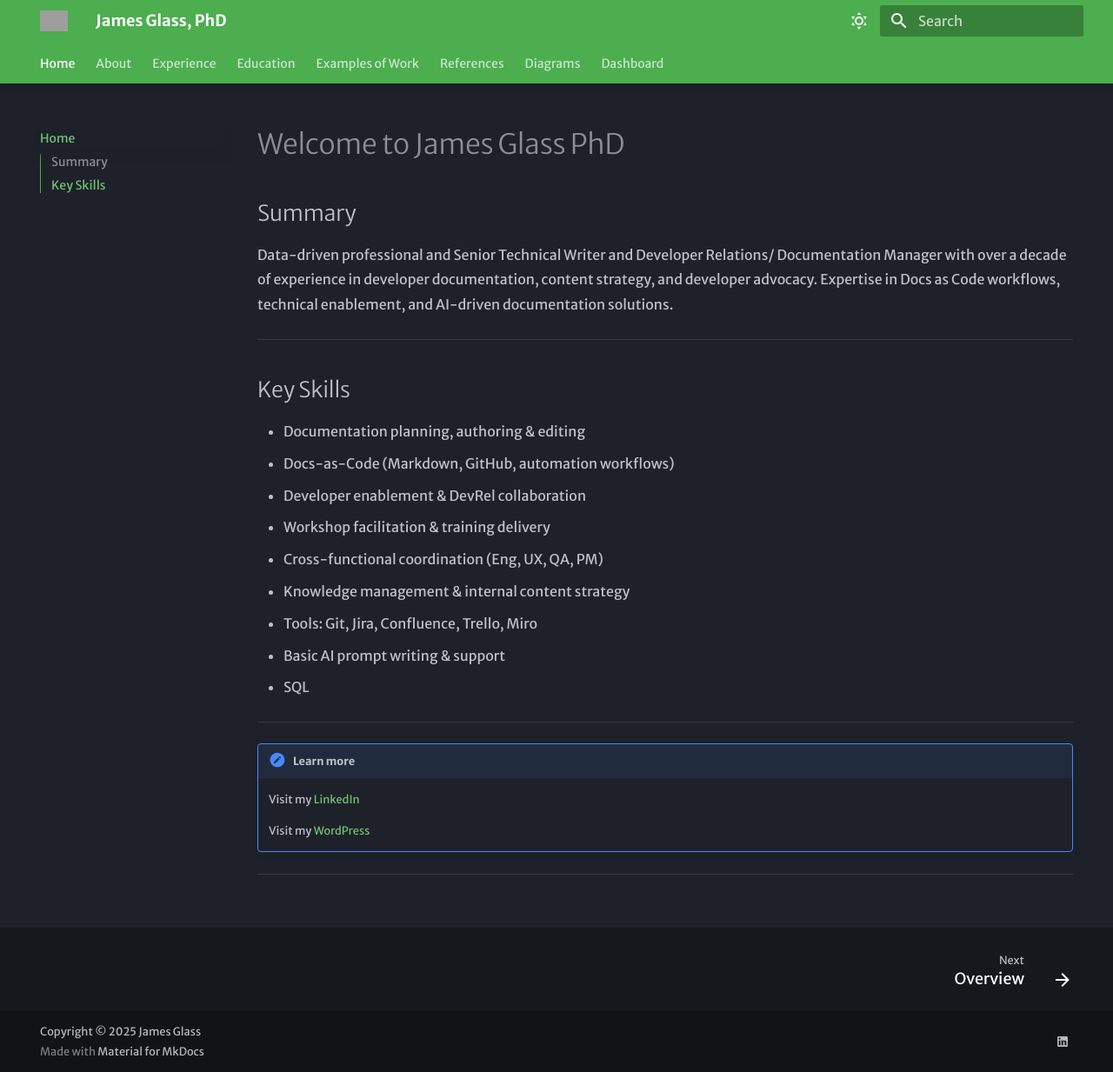
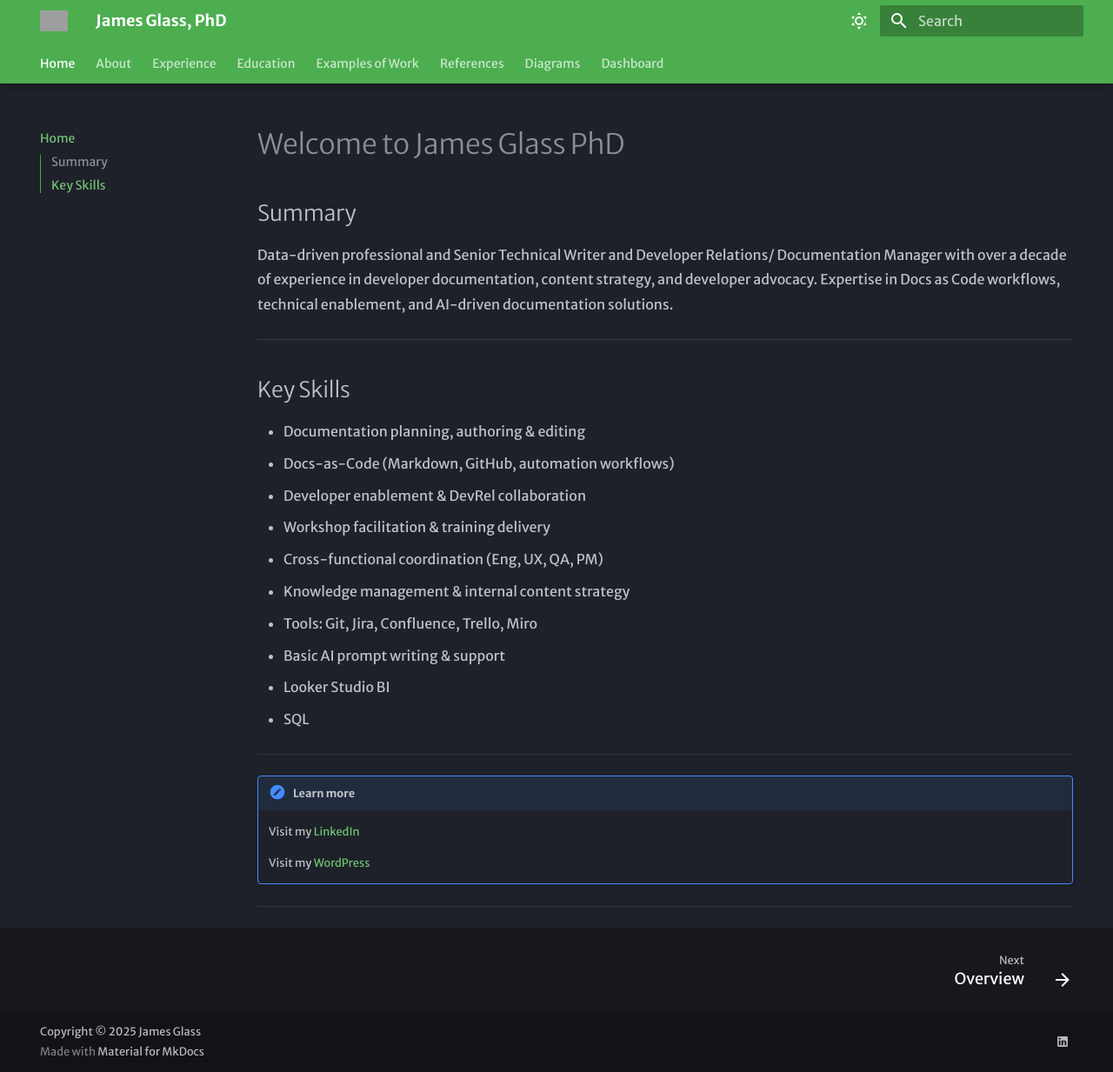
Before and after one commit to james-glass1999/MKDocs-James-Glass-PhD, an MkDocs documentation site: the page built from docs/index.md, in a window 1280 px wide and 1233 px high. Shown: the whole window at 87% size. Built offline with MkDocs 1.6.1 and Material for MkDocs 9.7.7, drawn with Linux system fonts in a browser that asks for light colours; grey boxes are pictures that could not be loaded.

Commit message:
adding looker bi

```diff
--- a/docs/index.md
+++ b/docs/index.md
@@ -14,7 +14,9 @@
 - Knowledge management & internal content strategy
 - Tools: Git, Jira, Confluence, Trello, Miro
 - Basic AI prompt writing & support
+- Looker Studio BI
 - SQL
+
 
 
 ---
```
